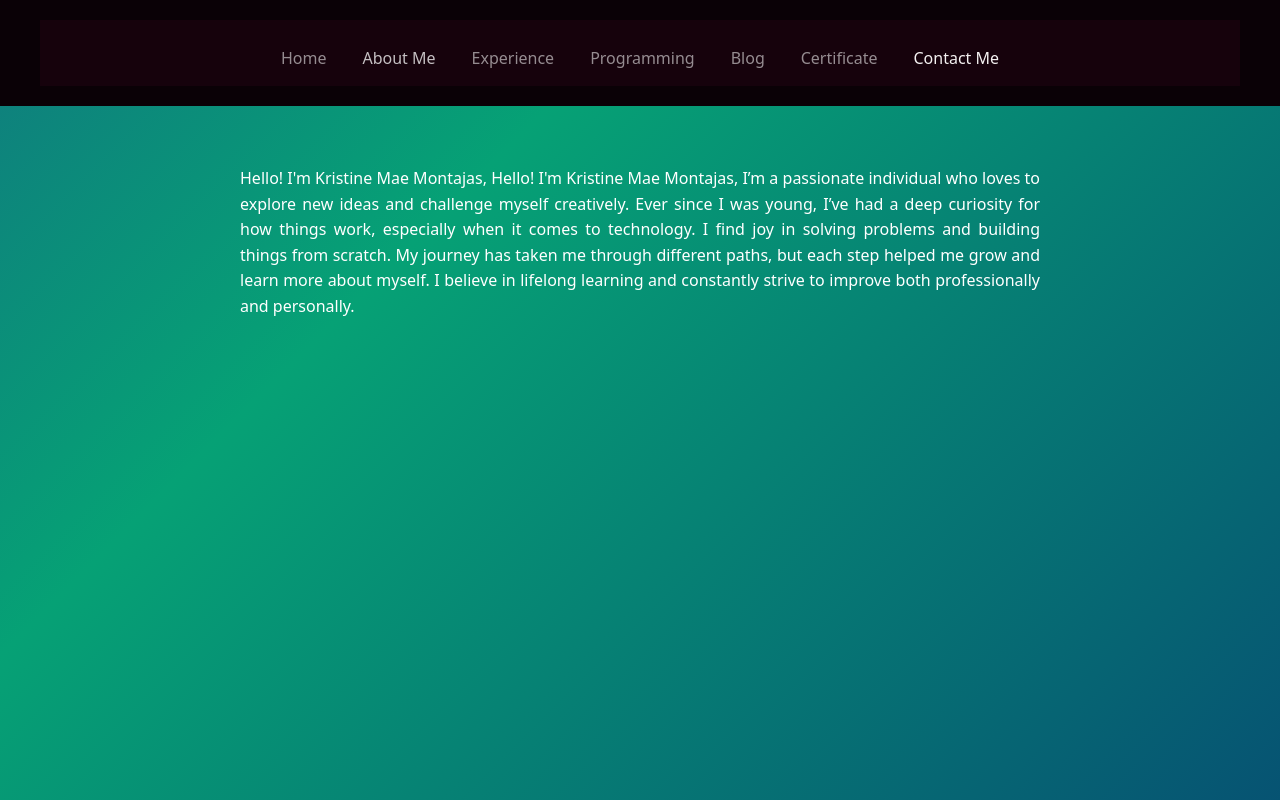
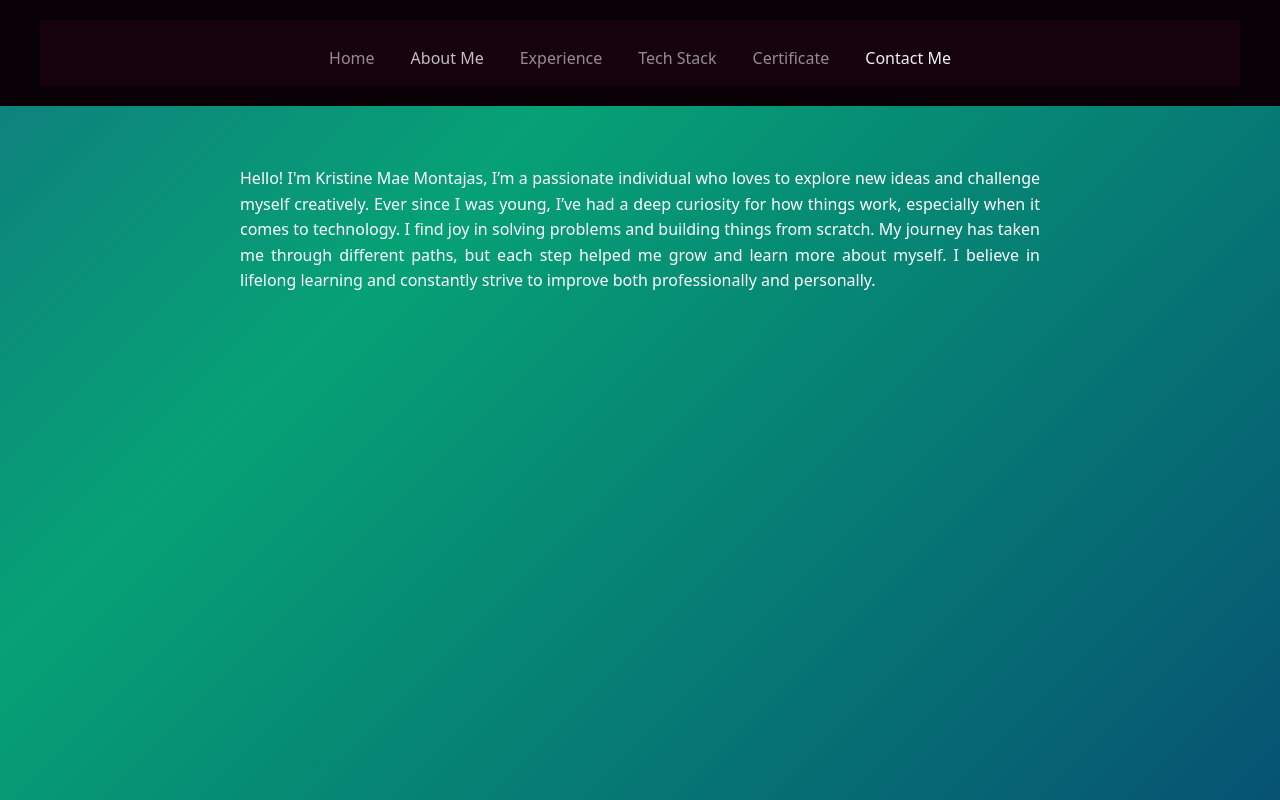
Before and after one commit to Kmontajas/portfolio, a plain HTML site: page index.html in a window 1280 px wide. Both pictures are taken after a click on the link "About Me". Drawn offline with nearby package versions, Linux system fonts and the light colour scheme.

Commit message:
Techstack and removing a blog content

```diff
--- a/index.html
+++ b/index.html
@@ -10,15 +10,18 @@
 </head>
 <body>
 
+
 <header>
   <nav class="navbar navbar-expand-lg navbar-dark">
     <div class="container d-flex flex-column align-items-center">
       <a class="navbar-brand" href="#"></a>
 
+
       <!-- Hamburger Button -->
       <button class="navbar-toggler" type="button" data-bs-toggle="collapse" data-bs-target="#navbarNav">
         <span class="navbar-toggler-icon"></span>
       </button>
+
 
       <!-- Navbar Links -->
       <div class="collapse navbar-collapse justify-content-center" id="navbarNav">
@@ -26,8 +29,7 @@
           <li class="nav-item"><a class="nav-link" href="#hero" data-target="hero">Home</a></li>
           <li class="nav-item"><a class="nav-link" href="#about" data-target="about">About Me</a></li>
           <li class="nav-item"><a class="nav-link" href="#experience" data-target="experience">Experience</a></li>
-          <li class="nav-item"><a class="nav-link" href="#logos" data-target="logos">Programming</a></li>
-          <li class="nav-item"><a class="nav-link" href="#blog" data-target="blog">Blog</a></li>
+          <li class="nav-item"><a class="nav-link" href="#logos" data-target="logos">Tech Stack</a></li>
           <li class="nav-item"><a class="nav-link" href="#certificate" data-target="certificate">Certificate</a></li>
           <li class="nav-item">
             <a class="nav-link contact-btn" href="#contact" data-target="contact">Contact Me</a>
@@ -37,6 +39,7 @@
     </div>
   </nav>
 </header>
+
 
 <main>
   <section class="page-section" id="hero">
@@ -50,15 +53,18 @@
     </div>
   </section>
 
+
   <section class="page-section" id="about">
-    <p>Hello! I'm Kristine Mae Montajas, Hello! I'm Kristine Mae Montajas, I’m a passionate individual who loves to explore new ideas and challenge myself creatively. Ever since I was young, I’ve had a deep curiosity for how things work, especially when it comes to technology. I find joy in solving problems and building things from scratch. My journey has taken me through different paths, but each step helped me grow and learn more about myself. I believe in lifelong learning and constantly strive to improve both professionally and personally.</p>
+    <p>Hello! I'm Kristine Mae Montajas, I’m a passionate individual who loves to explore new ideas and challenge myself creatively. Ever since I was young, I’ve had a deep curiosity for how things work, especially when it comes to technology. I find joy in solving problems and building things from scratch. My journey has taken me through different paths, but each step helped me grow and learn more about myself. I believe in lifelong learning and constantly strive to improve both professionally and personally.</p>
   </section>
+
 
   <section class="page-section" id="experience">
     <div class="experience-content">
       <p>Way back from 2023 to 2024, I worked as a sales clerk at Urban and a cashier at a Chinese store. At Urban, I assisted customers with their purchases, organized shelves, and helped maintain a clean, welcoming store environment. I also provided product recommendations and contributed to meeting sales targets. Though my main role wasn’t cashiering, I occasionally helped operate the POS during busy hours. Meanwhile, at the Chinese store, I was fully in charge of the cashier duties handling payments, giving correct change, and balancing the register. I also supported the team by bagging items, stocking products, and keeping the counter area clean. Working in both fast-paced settings helped me become more responsible, detail-oriented, and customer-focused. I learned to communicate clearly, work under pressure, and adapt to different kinds of customers. These experiences greatly improved my confidence and prepared me for future roles in retail or customer service.</p>
     </div>
   </section>
+
 
   <section class="page-section" id="logos">
     <div class="logo-container">
@@ -72,9 +78,6 @@
     </div>
   </section>
 
-  <section class="page-section" id="blog">
-    <p class="text-center">My blog posts will be uploaded soon. Stay tuned!</p>
-  </section>
 
   <section class="page-section" id="certificate">
     <div class="certificate-container">
@@ -95,6 +98,7 @@
     </div>
   </section>
 
+
   <section class="page-section" id="contact">
     <div class="contact-links text-center">
       <a href="https://github.com/Kmontajas_" target="_blank">GitHub</a>
@@ -103,6 +107,7 @@
   </section>
 </main>
 
+
 <script src="https://cdn.jsdelivr.net/npm/bootstrap@5.3.3/dist/js/bootstrap.bundle.min.js"></script>
 <script src="script.js"></script>
 </body>
--- a/style.css
+++ b/style.css
@@ -1,4 +1,3 @@
-/* ==== GLOBAL SETTINGS ==== */
 * { box-sizing: border-box; }
 body {
   margin: 0;
@@ -13,17 +12,20 @@ body {
   text-align: center;
 }
 
+
 @keyframes moveBG {
   0% { background-position: 0% 50%; }
   50% { background-position: 100% 50%; }
   100% { background-position: 0% 50%; }
 }
 
+
 /* ==== HEADER & NAVIGATION ==== */
 header {
   background-color: rgb(10, 1, 6);
   padding: 20px 10px;
 }
+
 
 .navbar {
   background-color: rgb(22, 2, 12);
@@ -35,11 +37,13 @@ header {
   margin: 0 auto;
 }
 
+
 .navbar-brand {
   font-weight: 900;
   font-size: 24px;
   color: hsl(140, 23%, 95%);
 }
+
 
 nav ul {
   list-style: none;
@@ -51,15 +55,18 @@ nav ul {
   justify-content: center;
 }
 
+
 .nav-link {
   color: white;
   font-weight: 500;
   font-size: 18px;
 }
 
+
 .nav-link:hover {
   color: hsl(0, 0%, 100%);
 }
+
 
 .contact-btn {
   padding: 8px 16px;
@@ -68,6 +75,7 @@ nav ul {
   background-color: hwb(0 97% 3%);
   color: rgb(244, 241, 241) !important;
 }
+
 
 /* ==== HOME / HERO SECTION ==== */
 #hero {
@@ -79,10 +87,12 @@ nav ul {
   padding: 80px 20px;
 }
 
+
 .hero-content {
   max-width: 800px;
   margin: 0 auto;
 }
+
 
 .hero-image img {
   width: 240px;
@@ -94,10 +104,12 @@ nav ul {
   margin-bottom: 20px;
 }
 
+
 .hero-content h1 {
   font-size: 36px;
   font-weight: 900;
 }
+
 
 .hero-content p {
   margin: 20px 0;
@@ -105,9 +117,11 @@ nav ul {
   color: #ccc;
 }
 
+
 .highlight {
   color: #00ff6a;
 }
+
 
 .btn {
   background-color: hsl(146, 14%, 90%);
@@ -118,10 +132,12 @@ nav ul {
   border-radius: 5px;
 }
 
+
 /* SPECIFIC: Home paragraph text center */
 #hero p {
   text-align: center;
 }
+
 
 /* ==== COMMON PAGE SECTION STYLES ==== */
 .page-section {
@@ -132,11 +148,13 @@ nav ul {
   padding: 60px 40px;
 }
 
+
 .page-section.show {
   display: block;
   opacity: 1;
   transform: translateY(0);
 }
+
 
 /* Common paragraph for sections (justify text) */
 .page-section p {
@@ -148,6 +166,7 @@ nav ul {
   text-align: justify;
 }
 
+
 /* Common heading style */
 .page-section h2 {
   color: #f0f0f0;
@@ -155,9 +174,12 @@ nav ul {
   font-weight: 700;
 }
 
+
 /* ==== ABOUT SECTION (follows page-section rules) ==== */
 
+
 /* ==== EXPERIENCE / RESUME SECTION (follows page-section rules) ==== */
+
 
 /* ==== LOGO / PROGRAMMING LANGUAGES SECTION ==== */
 .logo-container {
@@ -165,7 +187,9 @@ nav ul {
   flex-wrap: wrap;
   justify-content: center;
   gap: 25px;
+  margin-top: 20px; /* ✅ Adds spacing between h2 and logos */
 }
+
 
 .logo-container img {
   width: 90px;
@@ -176,9 +200,11 @@ nav ul {
   box-shadow: 0 4px 10px #43b079f5;
 }
 
+
 .logo-container img:hover {
   transform: scale(1.1);
 }
+
 
 /* ==== CERTIFICATES SECTION ==== */
 .certificate-container {
@@ -189,6 +215,7 @@ nav ul {
   padding: 20px;
 }
 
+
 .certificate-container img {
   width: 200px;
   height: 150px;
@@ -198,15 +225,18 @@ nav ul {
   transition: transform 0.3s ease;
 }
 
+
 .certificate-container img:hover {
   transform: scale(1.05);
 }
+
 
 /* ==== CONTACT SECTION ==== */
 #contact {
   background-color: #17887dd1;
   padding: 60px 20px;
 }
+
 
 .contact-links {
   display: flex;
@@ -215,6 +245,7 @@ nav ul {
   gap: 20px;
   margin-top: 20px;
 }
+
 
 .contact-links a {
   display: inline-block;
@@ -226,9 +257,11 @@ nav ul {
   transition: color 0.3s ease;
 }
 
+
 .contact-links a:hover {
   color: #00ff6a;
 }
+
 
 /* ==== RESPONSIVE DESIGN ==== */
 @media (max-width: 768px) {
@@ -236,13 +269,16 @@ nav ul {
     flex-direction: column;
   }
 
+
   nav ul {
     flex-direction: column;
   }
 
+
   .hero-content h1 {
     font-size: 28px;
   }
+
 
   .hero-image img {
     width: 200px;
```
Also changed, not shown: script.js (+7 -0 lines).
